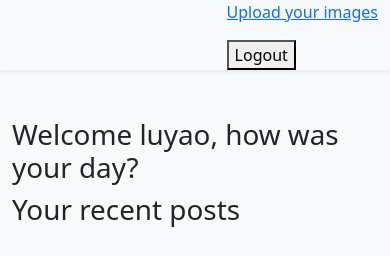
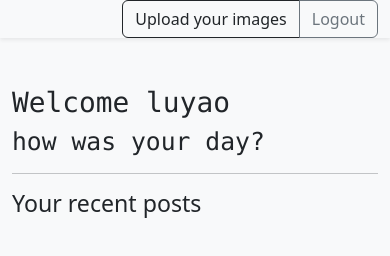
Before and after one commit to TecJoJo/DjangoGallerySite, a Django app: page /gallery/ in a window 390 px wide. Shown: the top 256 px of the page. Run offline with Django 4.2, Linux system fonts and the light colour scheme; a user stored in the database is signed in; data comes from the database, SQL or seed files in the repository; both versions use the stored data as it was after the commit.

Commit message:
styling on loginpages, homepage etc.

```diff
--- a/mysite/gallery/templates/gallery/index.html
+++ b/mysite/gallery/templates/gallery/index.html
@@ -10,8 +10,12 @@
 
     </div>
     {% if user.is_authenticated %}
-    <h1>Welcome {{ user.username }}, how was your day?</h1>
-    <h1>Your recent posts</h1>
+    <h1 class="font-monospace">Welcome {{ user.username }}</h1>
+    <h2 class="font-monospace">how was your day?</h2>
+    <hr>
+    {%if user_posts%}
+    <h3>Your recent posts</h3>
+    <div class="space-holder"></div>
     <div class="container">
         <div class="row">
             {% for post in user_posts %}
@@ -23,8 +27,33 @@
                         <p>{{ post.description }}</p>
                     </div>
                     <div class="card-footer">
-                        <p>by:{{post.user.username}} </p>
-                        <p> <a href={% url "gallery:detail" post.id %}>Check in detail</a></p>
+                        <p class="font-monospace" >by:{{post.user.username}} </p>
+                        <p class="font-monospace"> <a class="link-primary link-offset-2 link-underline-opacity-25 link-underline-opacity-100-hover" href={% url "gallery:detail" post.id %}>Check in detail</a></p>
+                    </div>
+                </div>
+            </div>
+            {% endfor %}
+        </div>
+    </div>
+    {% endif %}
+    {% endif %}
+
+    {%if rest_posts%}
+    <h3>Posts by other users</h3>
+    <div class="container">
+        <div class="row">
+            {% for post in rest_posts %}
+            <div class="col-md-4">
+
+                <div class="card mt-4">
+                    <a href={% url "gallery:detail" post.id %}><img src="/media/thumbnails/{{post.id}}_thumbnail.jpg" alt="Thumbnail"
+                            class="card-img-top img-thumbnail" /></a>
+                    <div class="card-body">
+                        <p>{{ post.description }}</p>
+                    </div>
+                    <div class="card-footer">
+                        <p >by :{{post.user.username}} </p>
+                        <p> <a class="link-primary link-offset-2 link-underline-opacity-25 link-underline-opacity-100-hover" href={% url "gallery:detail" post.id %}>Check in detail</a></p>
                     </div>
                 </div>
             </div>
@@ -34,28 +63,5 @@
     {% endif %}
 
 
-    <h1>Posts by other users</h1>
-    <div class="container">
-        <div class="row">
-            {% for post in rest_posts %}
-            <div class="col-md-4">
-
-                <div class="card mt-4">
-                    <a href={% url "gallery:detail" post.id %}><img src="{{ post.image.url }}"
-                            class="card-img-top img-thumbnail" /></a>
-                    <div class="card-body">
-                        <p>{{ post.description }}</p>
-                    </div>
-                    <div class="card-footer">
-                        <p>by:{{post.user.username}} </p>
-                        <p> <a href={% url "gallery:detail" post.id %}>Check in detail</a></p>
-                    </div>
-                </div>
-            </div>
-            {% endfor %}
-        </div>
-    </div>
-
-
 
 {% endblock %}
--- a/mysite/gallery/views.py
+++ b/mysite/gallery/views.py
@@ -22,7 +22,7 @@ def display_images(request):
 
 def image_upload(request):
 
-    size = (300, 300)
+    size = (1280, 720)
 
     if request.method == 'POST':
         # Get the uploaded image file
--- a/mysite/static/css/style.css
+++ b/mysite/static/css/style.css
@@ -2,3 +2,8 @@ body,html {
 
     height: 100%;
 }
+
+.space-holder{
+    height: 2rem;
+    width: 100%;
+}
--- a/mysite/templates/base.html
+++ b/mysite/templates/base.html
@@ -25,13 +25,18 @@
 
             {% if user.is_authenticated %}
 
-            <p><a href="{% url 'gallery:image_upload' %}">Upload your images</a></p>
+
+
             <form method="post" action="{% url 'logout' %}">
               {% csrf_token %}
-              <button type="submit">Logout</button>
+              <div class="input-group">
+                <a class="btn btn-outline-dark" href="{% url 'gallery:image_upload' %}" >Upload your images</a>
+                <button type=" submit" class="btn btn-outline-secondary">Logout</button>
+              </div>
+
             </form>
             {% else%}
-            <p><a  href="{% url 'home' %}">login</a></p>
+            <a  href="{% url 'home' %}" class="btn btn-outline-dark">Login Page</a>
             {% endif%}
 
 
@@ -49,7 +54,9 @@
         {% endblock %}
 	  {% block footer %}
 	<hr>
-	<footer>terms policy copyright</footer>
+	<footer>
+    <p class="mb-1">(c) Yao Lu 2023</p>
+    <p>All rights reserved. No part of this website may be reproduced without permission.</p></footer>
 	{% endblock footer %}
       </div>
     {% endblock body %}  <!-- AND HERE -->
```
Also changed, not shown: mysite/gallery/templates/gallery/detail.html (+10 -16 lines), mysite/templates/home.html (+18 -18 lines), mysite/db.sqlite3.
